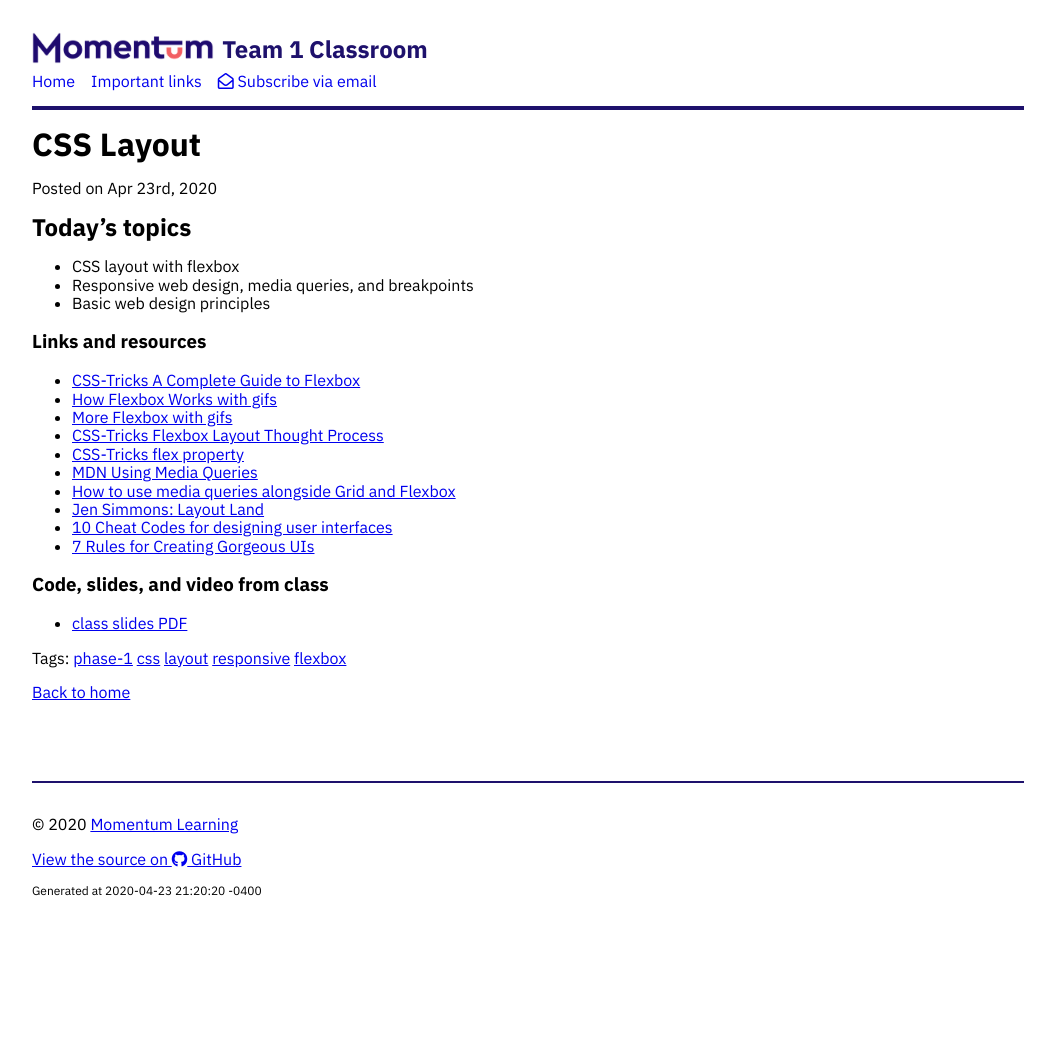
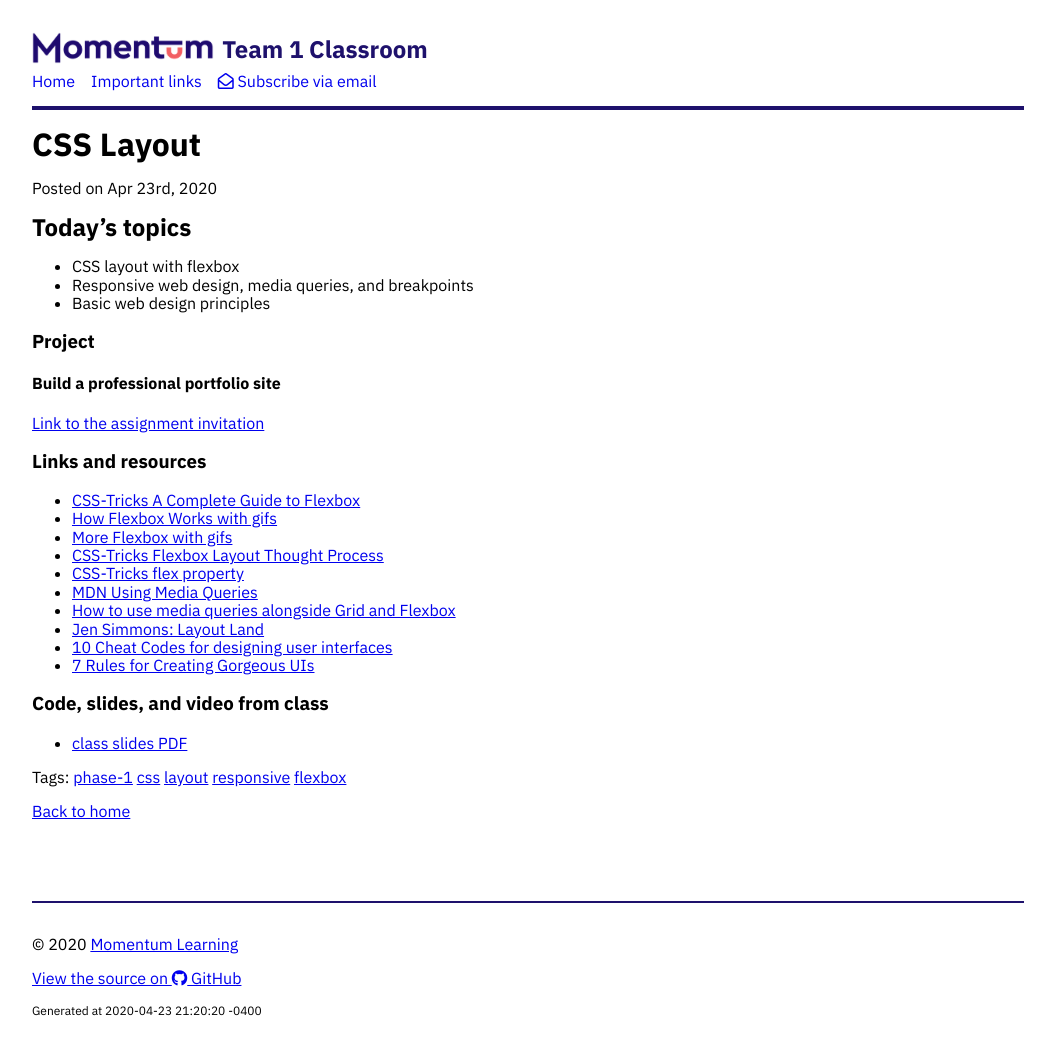
Before and after one commit to Momentum-Morehouse-2/Momentum-Morehouse-2.github.io, a Jekyll site: the page built from _posts/2020-04-23-css-layout.md, in a window 1280 px wide. Shown: the whole page, without its empty margins (112-1167 px from the left). Built offline with Jekyll 4.4.1, drawn with Linux system fonts in a browser that asks for light colours; nearby versions of some CDN libraries; before the commit the page ends 942 px from its top, so only the background shows below that.

Commit message:
Add first weekend project assignment link

```diff
--- a/_posts/2020-04-23-css-layout.md
+++ b/_posts/2020-04-23-css-layout.md
@@ -9,6 +9,11 @@ tags: phase-1 css layout responsive flexbox
 - CSS layout with flexbox
 - Responsive web design, media queries, and breakpoints
 - Basic web design principles
+
+### Project
+#### Build a professional portfolio site
+
+[Link to the assignment invitation](https://classroom.github.com/a/vTXzOy1b)
 
 ### Links and resources
 
```
